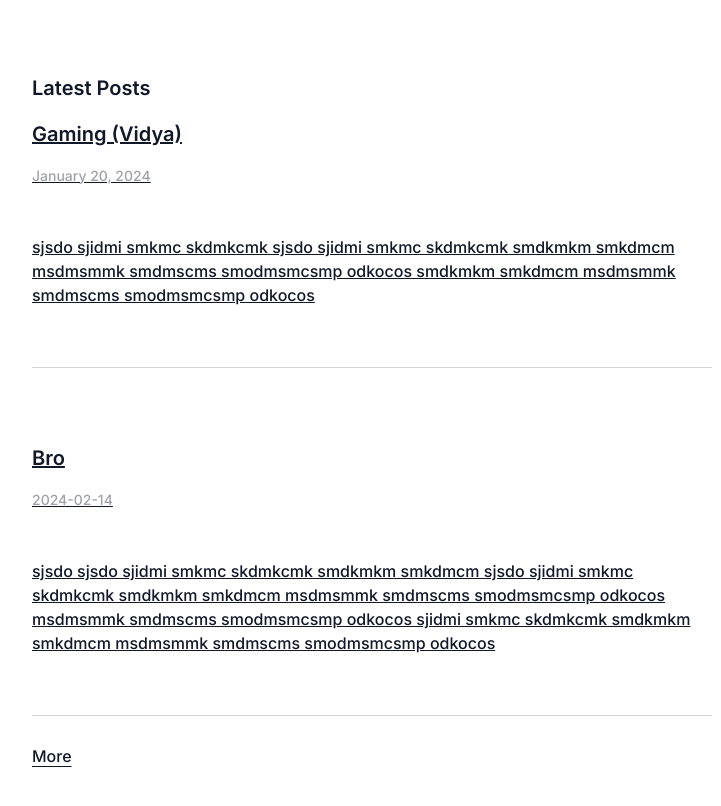
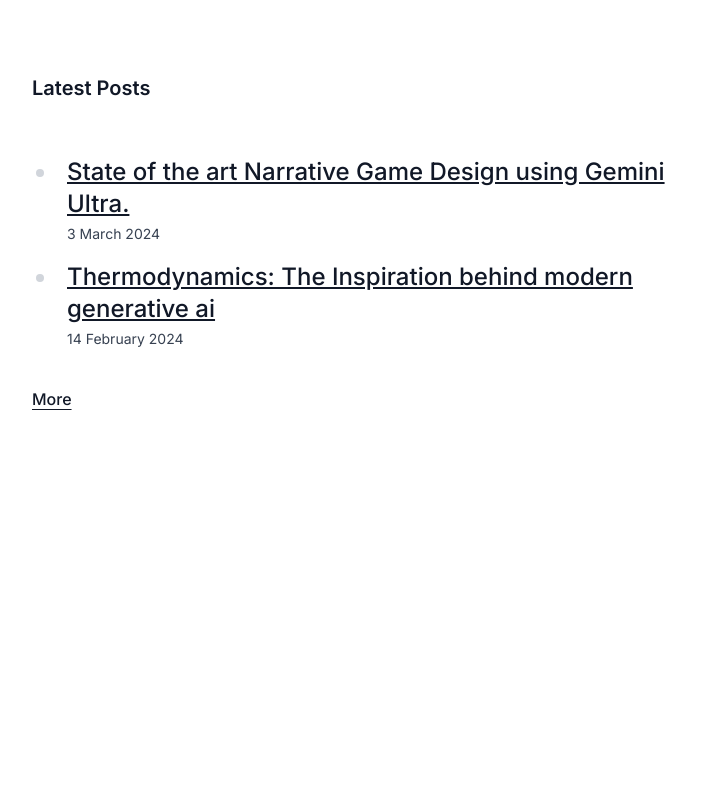
Before and after one commit to u0fz-ai-lab/ai-research-lab-site, a Next.js app: page / in a window 1280 px wide. Shown: the part 720-1526 px from the top of the page, without its empty margins (268-989 px from the left). After the commit the page ends 1179 px from the top, so only its background shows below. Built offline with nearby package versions, Linux system fonts and the light colour scheme.

Commit message:
add blog to main

```diff
--- a/app/page.tsx
+++ b/app/page.tsx
@@ -1,11 +1,15 @@
 import { Button } from "@/components/ui/button";
 import { Card, CardContent, CardHeader, CardTitle } from "@/components/ui/card";
 import { papers, posts } from "@/data/data";
+import { getSortedPostsData } from "@/lib/posts";
 import { Download, LucideGithub } from "lucide-react";
+import ListItem from "@/components/ListItem";
 
 import Link from "next/link";
 
 export default function Home() {
+	const posts = getSortedPostsData();
+
 	return (
 		<main className="flex items-center gap-20 max-w-4xl flex-col">
 			<section className="flex items-center gap-5 max-w-4xl flex-col">
@@ -56,29 +60,14 @@ export default function Home() {
 			</section>
 			<section className="flex w-full flex-col">
 				<h1 className="font-semibold text-xl">Latest Posts</h1>
-				<div className="flex flex-col gap-12">
+				<ul className="w-full">
 					{posts.slice(0, 2).map((post) => (
-						<Link
-							className="flex flex-col gap-3"
-							href="/"
-							key={post.title}
-						>
-							<div>
-								<h1 className="text-xl font-semibold">
-									{post.title}
-								</h1>
-								<p className="text-sm text-zinc-400">
-									{post.date}
-								</p>
-							</div>
-							<p>{post.summary}</p>
-							<div className="bg-zinc-300 my-7 w-full h-[1px]"></div>
-						</Link>
+						<ListItem key={post.id} post={post} />
 					))}
-				</div>
+				</ul>
 				<Link
 					className="flex items-center underline underline-offset-4 gp-2"
-					href="/"
+					href="/blog"
 				>
 					More{" "}
 				</Link>
--- a/components/Header.tsx
+++ b/components/Header.tsx
@@ -23,7 +23,7 @@ const Header = () => {
 					</Link>
 					<Link
 						className="no-underline"
-						href="https://github.com/x0bd"
+						href="https://github.com/"
 						target="_blank"
 					>
 						github
```
